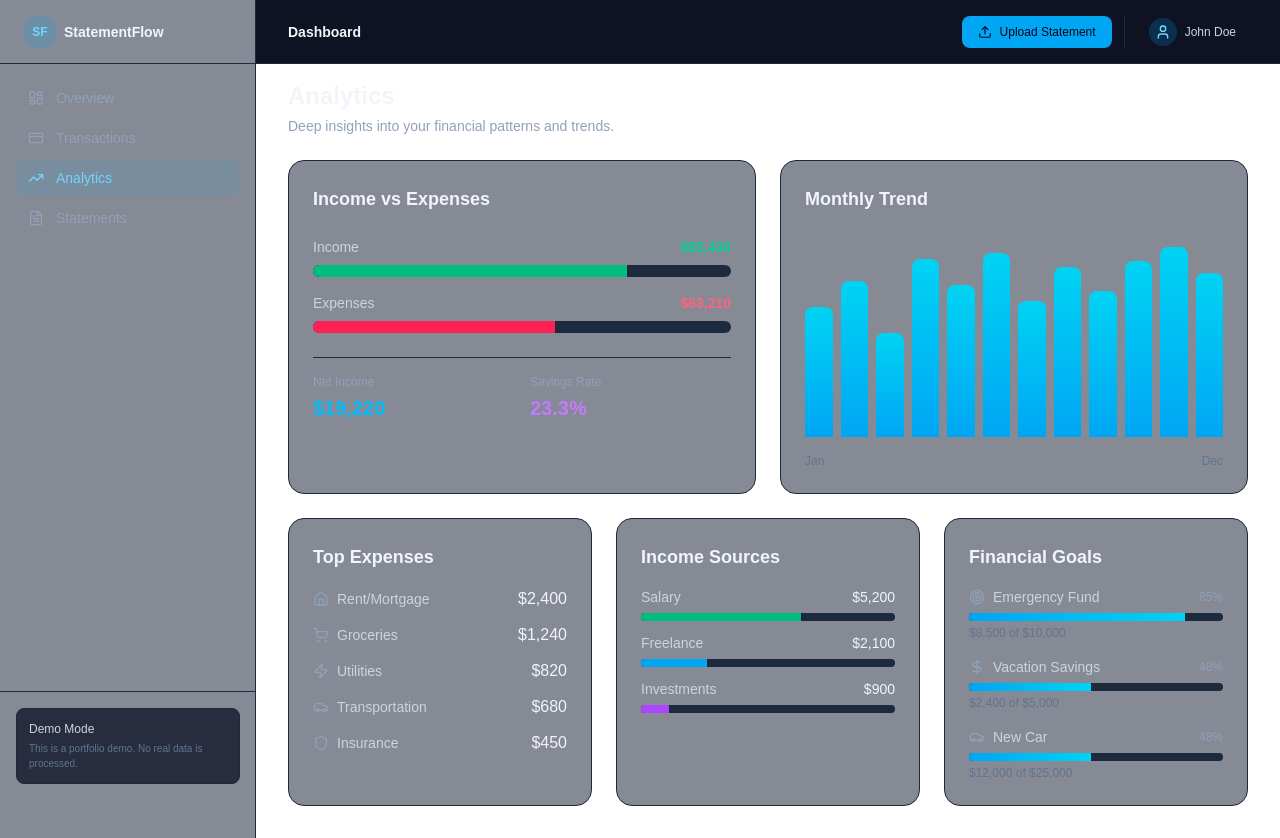
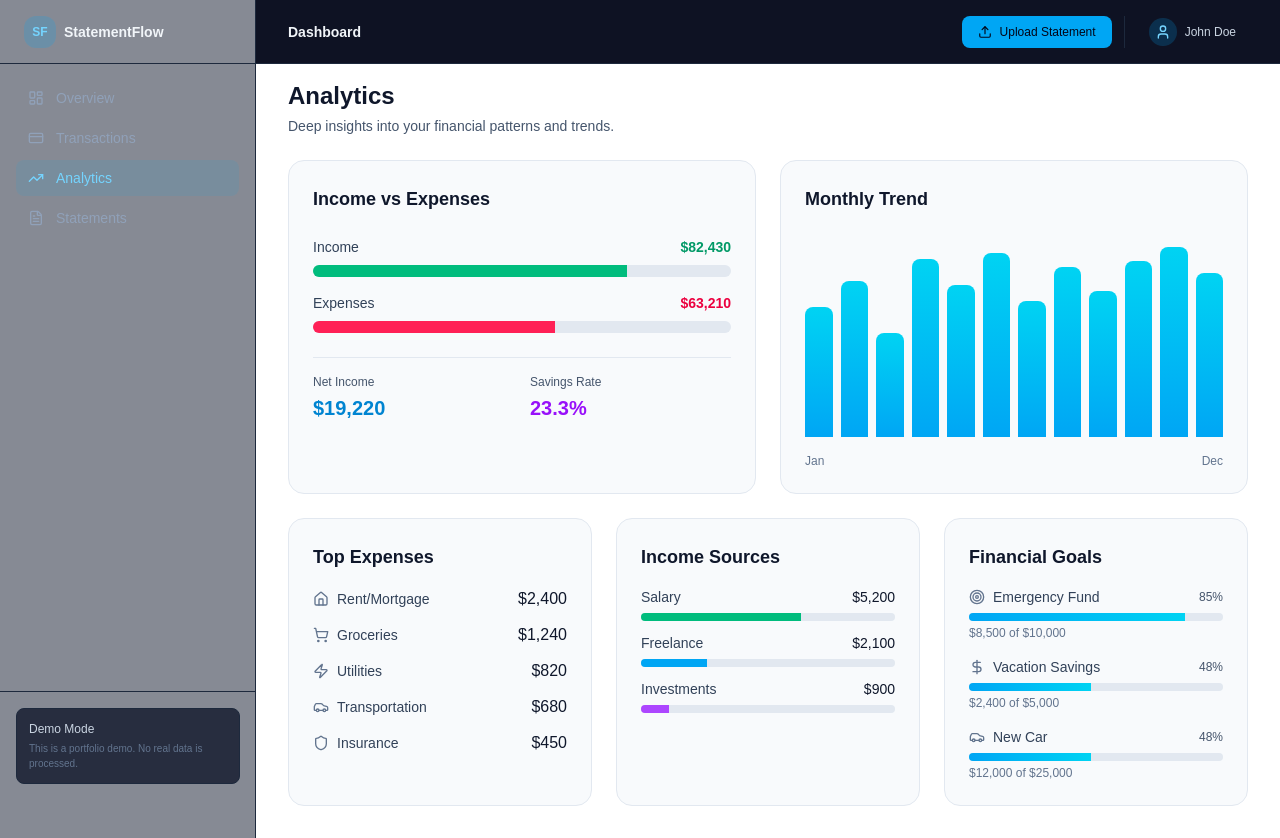
Before and after one commit to TheHakan/bank-statement-ui, a Next.js app: page /dashboard/analytics in a window 1280 px wide. Built offline with nearby package versions, Linux system fonts and the light colour scheme.

Commit message:
Refactor AnalyticsPage styles for improved visibility and consistency in light and dark themes

```diff
--- a/src/app/dashboard/analytics/page.tsx
+++ b/src/app/dashboard/analytics/page.tsx
@@ -1,55 +1,55 @@
-import { Home, ShoppingCart, Zap, Car, Shield, DollarSign, TrendingUp, Target } from "lucide-react";
+import { Home, ShoppingCart, Zap, Car, Shield, DollarSign, Target } from "lucide-react";
 
 export default function AnalyticsPage() {
   return (
     <div className="space-y-6">
       <div>
-        <h1 className="text-2xl font-semibold text-slate-100">Analytics</h1>
-        <p className="mt-1 text-sm text-slate-400">
+        <h1 className="text-2xl font-semibold text-slate-900 dark:text-slate-100">Analytics</h1>
+        <p className="mt-1 text-sm text-slate-600 dark:text-slate-400">
           Deep insights into your financial patterns and trends.
         </p>
       </div>
 
       <div className="grid gap-6 md:grid-cols-2">
-        <section className="rounded-2xl border border-slate-800 bg-slate-900/50 p-6">
-          <h2 className="text-lg font-semibold text-slate-100">
+        <section className="rounded-2xl border border-slate-200 dark:border-slate-800 bg-slate-50 dark:bg-slate-900/50 p-6">
+          <h2 className="text-lg font-semibold text-slate-900 dark:text-slate-100">
             Income vs Expenses
           </h2>
           <div className="mt-6 space-y-4">
             <div>
               <div className="flex items-center justify-between text-sm">
-                <span className="text-slate-300">Income</span>
-                <span className="font-semibold text-emerald-400">$82,430</span>
+                <span className="text-slate-700 dark:text-slate-300">Income</span>
+                <span className="font-semibold text-emerald-600 dark:text-emerald-400">$82,430</span>
               </div>
-              <div className="mt-2 h-3 overflow-hidden rounded-full bg-slate-800">
+              <div className="mt-2 h-3 overflow-hidden rounded-full bg-slate-200 dark:bg-slate-800">
                 <div className="h-full bg-emerald-500" style={{ width: "75%" }} />
               </div>
             </div>
             <div>
               <div className="flex items-center justify-between text-sm">
-                <span className="text-slate-300">Expenses</span>
-                <span className="font-semibold text-rose-400">$63,210</span>
+                <span className="text-slate-700 dark:text-slate-300">Expenses</span>
+                <span className="font-semibold text-rose-600 dark:text-rose-400">$63,210</span>
               </div>
-              <div className="mt-2 h-3 overflow-hidden rounded-full bg-slate-800">
+              <div className="mt-2 h-3 overflow-hidden rounded-full bg-slate-200 dark:bg-slate-800">
                 <div className="h-full bg-rose-500" style={{ width: "58%" }} />
               </div>
             </div>
           </div>
 
-          <div className="mt-6 grid grid-cols-2 gap-4 border-t border-slate-800 pt-4">
+          <div className="mt-6 grid grid-cols-2 gap-4 border-t border-slate-200 dark:border-slate-800 pt-4">
             <div>
-              <p className="text-xs text-slate-400">Net Income</p>
-              <p className="mt-1 text-xl font-semibold text-sky-400">$19,220</p>
+              <p className="text-xs text-slate-600 dark:text-slate-400">Net Income</p>
+              <p className="mt-1 text-xl font-semibold text-sky-600 dark:text-sky-400">$19,220</p>
             </div>
             <div>
-              <p className="text-xs text-slate-400">Savings Rate</p>
-              <p className="mt-1 text-xl font-semibold text-purple-400">23.3%</p>
+              <p className="text-xs text-slate-600 dark:text-slate-400">Savings Rate</p>
+              <p className="mt-1 text-xl font-semibold text-purple-600 dark:text-purple-400">23.3%</p>
             </div>
           </div>
         </section>
 
-        <section className="rounded-2xl border border-slate-800 bg-slate-900/50 p-6">
-          <h2 className="text-lg font-semibold text-slate-100">
+        <section className="rounded-2xl border border-slate-200 dark:border-slate-800 bg-slate-50 dark:bg-slate-900/50 p-6">
+          <h2 className="text-lg font-semibold text-slate-900 dark:text-slate-100">
             Monthly Trend
           </h2>
           <div className="mt-6 flex items-end justify-between gap-2" style={{ height: "200px" }}>
@@ -62,7 +62,7 @@ export default function AnalyticsPage() {
               />
             ))}
           </div>
-          <div className="mt-4 flex items-center justify-between text-xs text-slate-500">
+          <div className="mt-4 flex items-center justify-between text-xs text-slate-500 dark:text-slate-500">
             <span>Jan</span>
             <span>Dec</span>
           </div>
@@ -70,8 +70,8 @@ export default function AnalyticsPage() {
       </div>
 
       <div className="grid gap-6 lg:grid-cols-3">
-        <section className="rounded-2xl border border-slate-800 bg-slate-900/50 p-6">
-          <h2 className="text-lg font-semibold text-slate-100">
+        <section className="rounded-2xl border border-slate-200 dark:border-slate-800 bg-slate-50 dark:bg-slate-900/50 p-6">
+          <h2 className="text-lg font-semibold text-slate-900 dark:text-slate-100">
             Top Expenses
           </h2>
           <div className="mt-4 space-y-3">
@@ -86,18 +86,18 @@ export default function AnalyticsPage() {
               return (
                 <div key={i} className="flex items-center justify-between">
                   <div className="flex items-center gap-2">
-                    <Icon className="h-4 w-4 text-slate-400" />
-                    <span className="text-sm text-slate-300">{expense.name}</span>
+                    <Icon className="h-4 w-4 text-slate-500 dark:text-slate-400" />
+                    <span className="text-sm text-slate-700 dark:text-slate-300">{expense.name}</span>
                   </div>
-                  <span className="font-medium text-slate-100">{expense.amount}</span>
+                  <span className="font-medium text-slate-900 dark:text-slate-100">{expense.amount}</span>
                 </div>
               );
             })}
           </div>
         </section>
 
-        <section className="rounded-2xl border border-slate-800 bg-slate-900/50 p-6">
-          <h2 className="text-lg font-semibold text-slate-100">
+        <section className="rounded-2xl border border-slate-200 dark:border-slate-800 bg-slate-50 dark:bg-slate-900/50 p-6">
+          <h2 className="text-lg font-semibold text-slate-900 dark:text-slate-100">
             Income Sources
           </h2>
           <div className="mt-4 space-y-3">
@@ -108,10 +108,10 @@ export default function AnalyticsPage() {
             ].map((income, i) => (
               <div key={i}>
                 <div className="flex items-center justify-between text-sm">
-                  <span className="text-slate-300">{income.name}</span>
-                  <span className="font-medium text-slate-100">{income.amount}</span>
+                  <span className="text-slate-700 dark:text-slate-300">{income.name}</span>
+                  <span className="font-medium text-slate-900 dark:text-slate-100">{income.amount}</span>
                 </div>
-                <div className="mt-1.5 h-2 overflow-hidden rounded-full bg-slate-800">
+                <div className="mt-1.5 h-2 overflow-hidden rounded-full bg-slate-200 dark:bg-slate-800">
                   <div
                     className={`h-full ${income.color}`}
                     style={{ width: `${income.percentage}%` }}
@@ -122,8 +122,8 @@ export default function AnalyticsPage() {
           </div>
         </section>
 
-        <section className="rounded-2xl border border-slate-800 bg-slate-900/50 p-6">
-          <h2 className="text-lg font-semibold text-slate-100">
+        <section className="rounded-2xl border border-slate-200 dark:border-slate-800 bg-slate-50 dark:bg-slate-900/50 p-6">
+          <h2 className="text-lg font-semibold text-slate-900 dark:text-slate-100">
             Financial Goals
           </h2>
           <div className="mt-4 space-y-4">
@@ -138,20 +138,20 @@ export default function AnalyticsPage() {
                 <div key={i}>
                   <div className="flex items-center justify-between text-sm">
                     <div className="flex items-center gap-2">
-                      <Icon className="h-4 w-4 text-slate-400" />
-                      <span className="text-slate-300">{goal.name}</span>
+                      <Icon className="h-4 w-4 text-slate-500 dark:text-slate-400" />
+                      <span className="text-slate-700 dark:text-slate-300">{goal.name}</span>
                     </div>
-                    <span className="text-xs text-slate-400">
+                    <span className="text-xs text-slate-600 dark:text-slate-400">
                       {percentage.toFixed(0)}%
                     </span>
                   </div>
-                  <div className="mt-1.5 h-2 overflow-hidden rounded-full bg-slate-800">
+                  <div className="mt-1.5 h-2 overflow-hidden rounded-full bg-slate-200 dark:bg-slate-800">
                     <div
                       className="h-full bg-linear-to-r from-sky-500 to-cyan-400"
                       style={{ width: `${percentage}%` }}
                     />
                   </div>
-                  <p className="mt-1 text-xs text-slate-500">
+                  <p className="mt-1 text-xs text-slate-500 dark:text-slate-500">
                     ${goal.current.toLocaleString()} of ${goal.goal.toLocaleString()}
                   </p>
                 </div>
```
